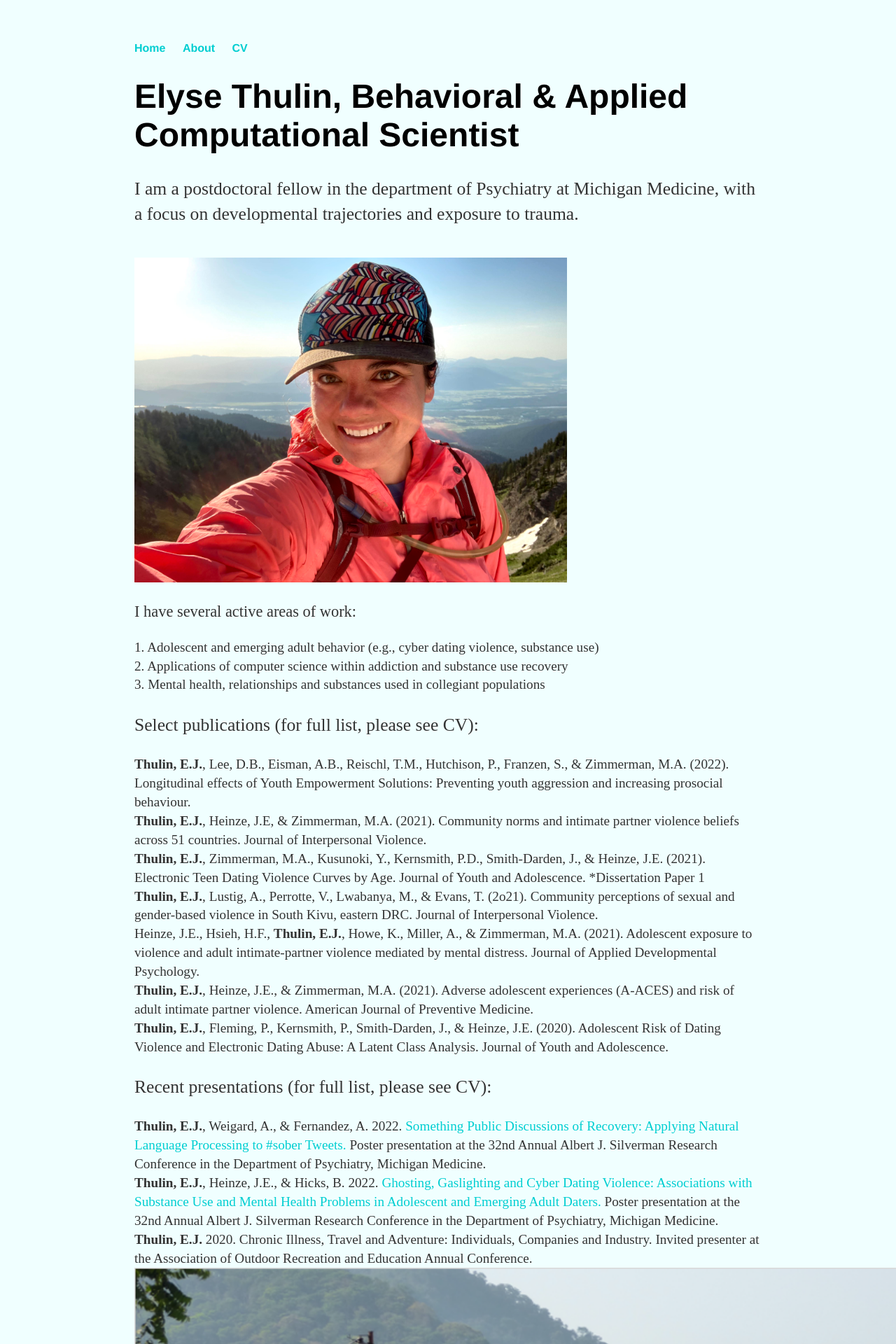
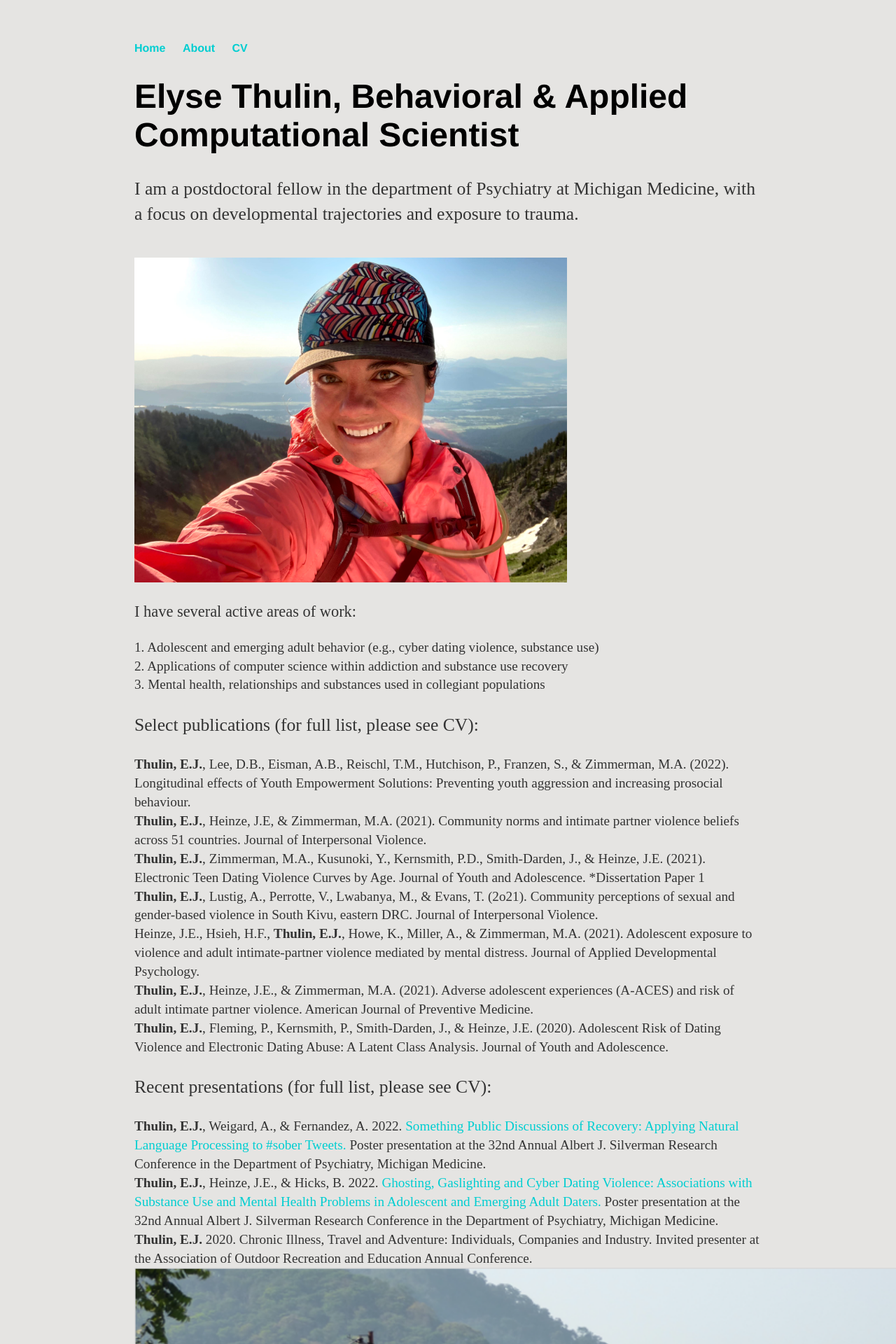
Before and after one commit to elysethulin/elysethulin.github.io, a Jekyll site: the page built from index.html, in a window 1280 px wide. Shown: the top 1920 px of the page at 70% size. Built offline with Jekyll 4.4.1, drawn with Linux system fonts in a browser that asks for light colours.

Commit message:
Update main.css

```diff
--- a/css/main.css
+++ b/css/main.css
@@ -1,7 +1,7 @@
 body {
     margin: 60px auto;
     width: 70%;
-    background-color: #F0FFFF;
+    background-color: #E5E4E2;
 }
 nav ul, footer ul {
     font-family:'Helvetica', 'Arial', 'Sans-Serif';
```
